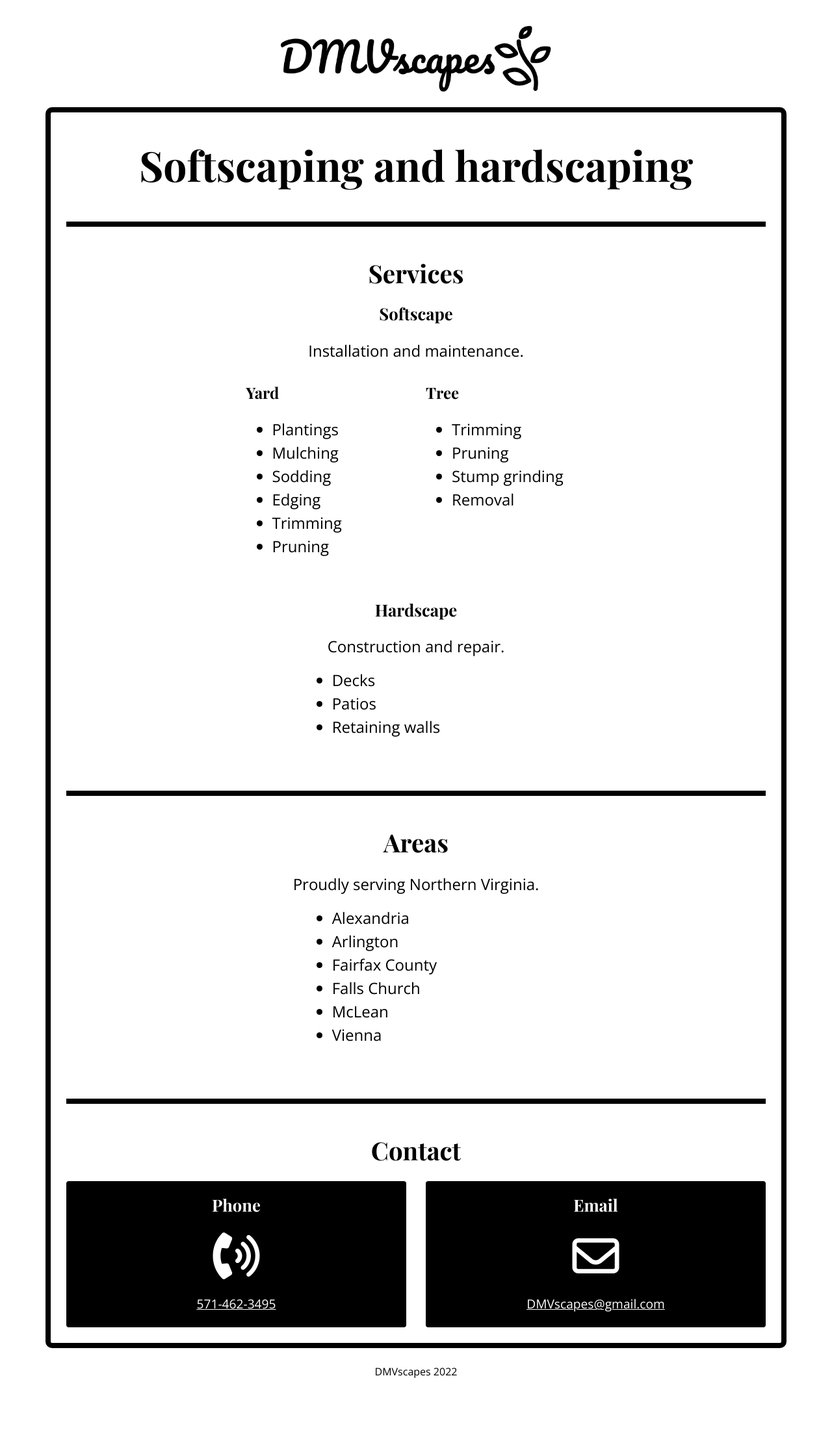
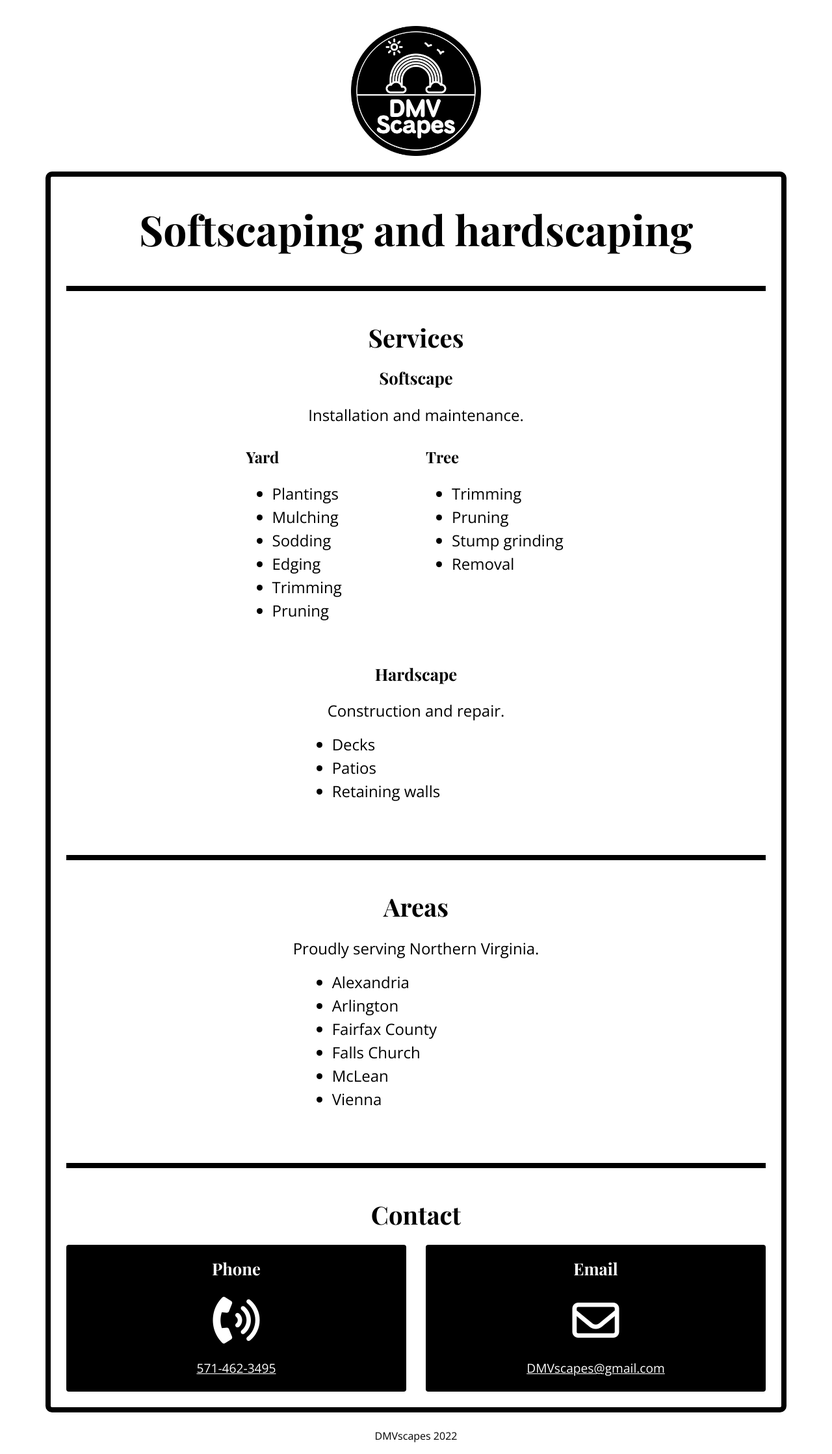
Before and after one commit to DMVscapes/dmvscapes.github.io, a Jekyll site: the page built from _pages/index.md, in a window 1280 px wide. Shown: the whole page at 65% size. Built offline with Jekyll 4.4.1, drawn with Linux system fonts in a browser that asks for light colours; before the commit the page ends 2139 px from its top, so only the background shows below that.

Commit message:
Update logo

```diff
--- a/_includes/nav.html
+++ b/_includes/nav.html
@@ -2,7 +2,7 @@
     <div class="row">
         <div class="col-sm-12">
             <a href="{{ site.baseurl }}/">
-                <img src="{{ site.baseurl }}/assets/img/logo.png" alt="{{ site.title }}" class="xl">
+                <img src="{{ site.baseurl }}/assets/img/logo.png" alt="{{ site.title }}" class="sm">
             </a>
         </div>
     </div>
```
Also changed, not shown: assets/img/avatar.png, assets/img/logo.png, 6 other files.
